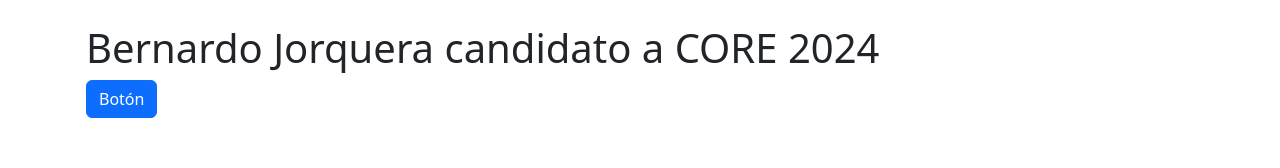
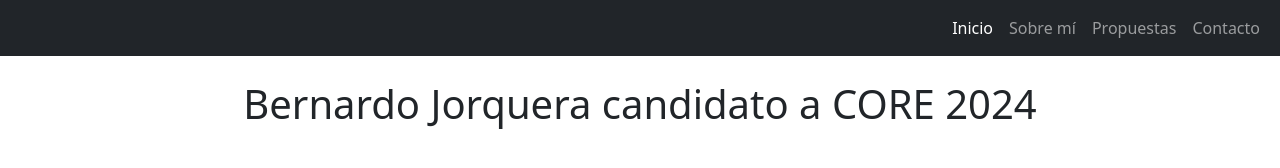
Before and after one commit to MaxiACSI/jorqueracore, a website built with Parcel: page src/index.html in a window 1280 px wide. Built offline with nearby package versions, Linux system fonts and the light colour scheme.

Commit message:
fix: referencia en package.json

```diff
--- a/package.json
+++ b/package.json
@@ -1,4 +1,5 @@
 {
+  "homepage": "https://maxiacsi.github.io/jorqueracore",
   "name": "jorqueracore",
   "version": "1.0.0",
   "description": "",
--- a/src/index.html
+++ b/src/index.html
@@ -4,15 +4,31 @@
 <head>
     <meta charset="utf-8">
     <meta name="viewport" content="width=device-width, initial-scale=1">
+    <base href="./">
     <title>Bernardo Jorquera CORE</title>
     <link rel="stylesheet" href="./scss/styles.scss">
     <script type="module" src="./js/main.js"></script>
 </head>
 
 <body>
+    <nav class="navbar navbar-expand-lg navbar-dark bg-dark">
+        <div class="container-fluid">
+          <a class="navbar-brand" href="#"></a>
+          <button class="navbar-toggler" type="button" data-bs-toggle="collapse" data-bs-target="#navbarNavAltMarkup" aria-controls="navbarNavAltMarkup" aria-expanded="false" aria-label="Toggle navigation">
+            <span class="navbar-toggler-icon"></span>
+          </button>
+          <div class="collapse navbar-collapse justify-content-end" id="navbarNavAltMarkup">
+            <div class="navbar-nav">
+              <a class="nav-link active" aria-current="page" href="#">Inicio</a>
+              <a class="nav-link" href="#">Sobre mí</a>
+              <a class="nav-link" href="#">Propuestas</a>
+              <a class="nav-link">Contacto</a>
+            </div>
+          </div>
+        </div>
+      </nav>
     <div class="container py-4 px-3 mx-auto">
-        <h1>Bernardo Jorquera candidato a CORE 2024</h1>
-        <button class="btn btn-primary">Botón</button>
+        <h1 class="text-center">Bernardo Jorquera candidato a CORE 2024</h1>
     </div>
 </body>
 
```
